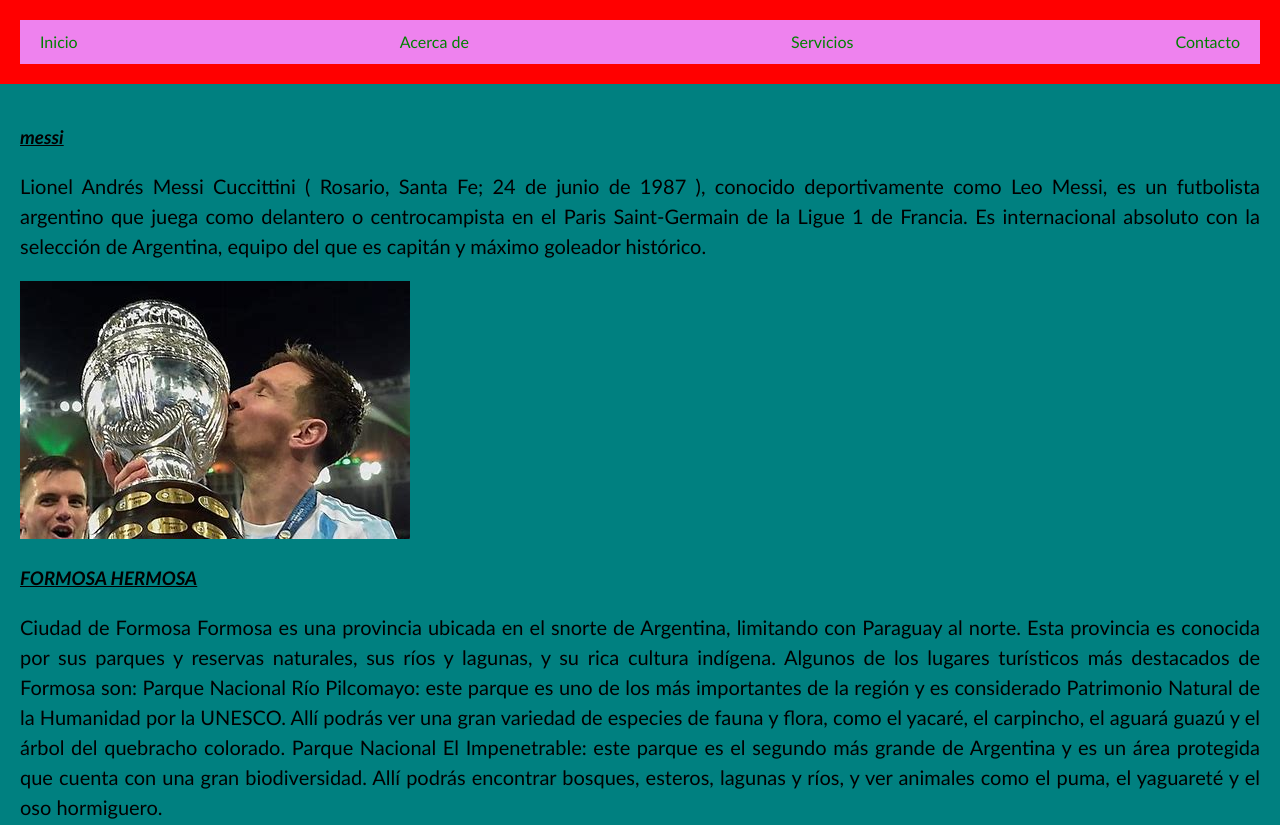
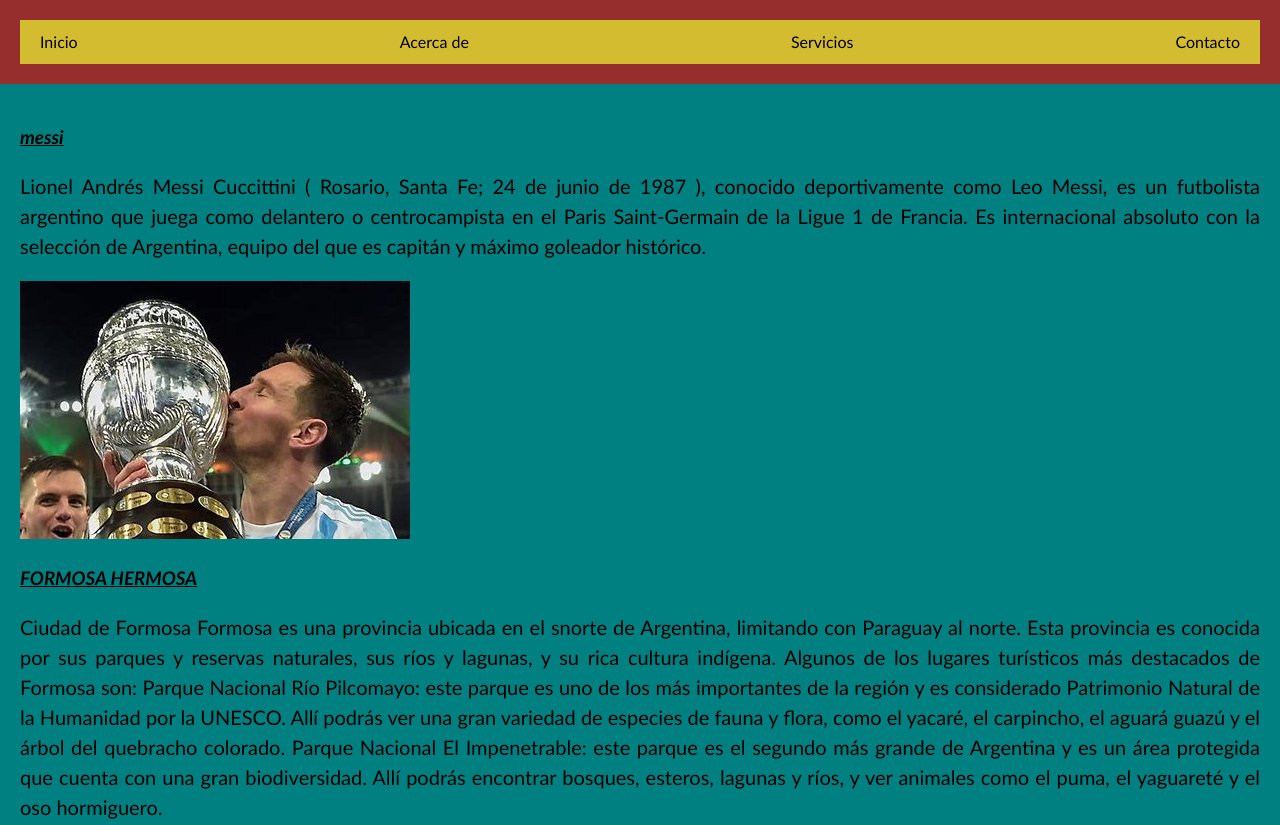
Before and after one commit to Axelbresa/git_hat_trab, a plain HTML site: page index.html in a window 1280 px wide. Shown: the top 825 px of the page. Drawn offline with Linux system fonts and the light colour scheme.

Commit message:
Ajusté los colores de la pagina

```diff
--- a/style.css
+++ b/style.css
@@ -10,14 +10,14 @@ body {
 
 /* Estilos del encabezado */
 header {
-	background-color: red;
+	background-color: rgb(150, 46, 46);
 	padding: 20px;
 }
 
 /* Estilos de la barra de navegación */
 nav {
-	background-color: violet;
-	color: brown;
+	background-color: rgb(212, 188, 49);
+	color: rgb(73, 51, 51);
 	padding: 10px;
 }
 
@@ -35,7 +35,7 @@ nav ul li {
 }
 
 nav ul li a {
-	color: green;
+	color: rgb(0, 0, 0);
 	text-decoration: none;
 }
 
@@ -46,7 +46,7 @@ section {
 
 /* Estilos del pie de página */
 footer {
-	background-color: yellow;
+	background-color:rgb(212, 188, 49);
 	color: black;
 	padding: 40px;
 	text-align: center;
```
